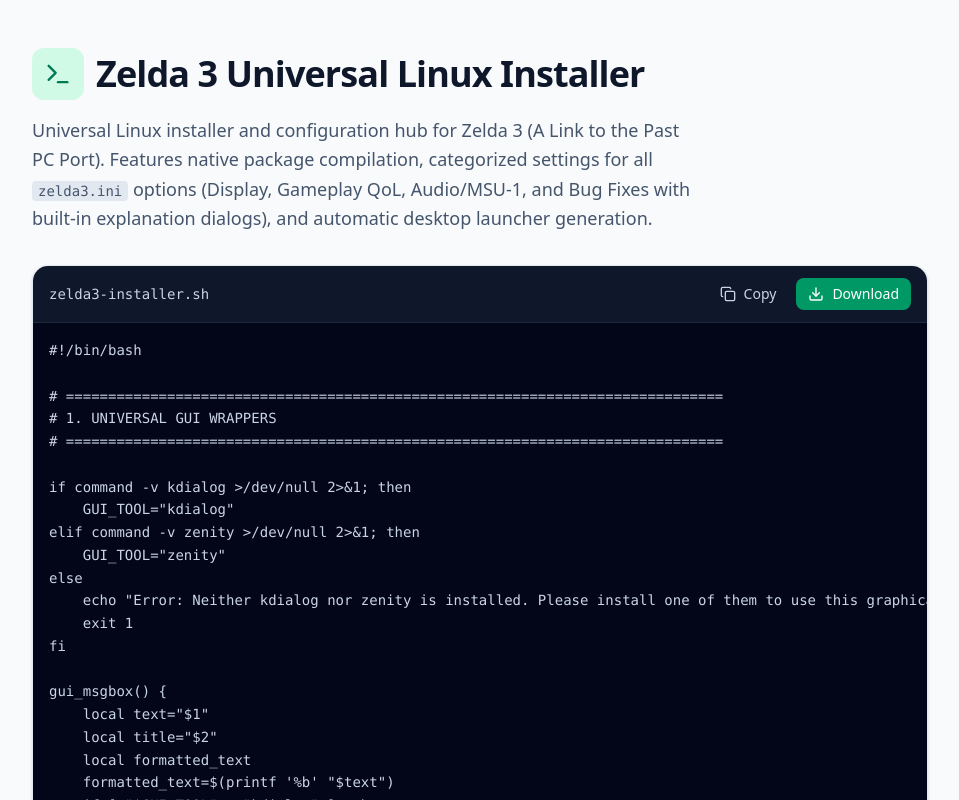
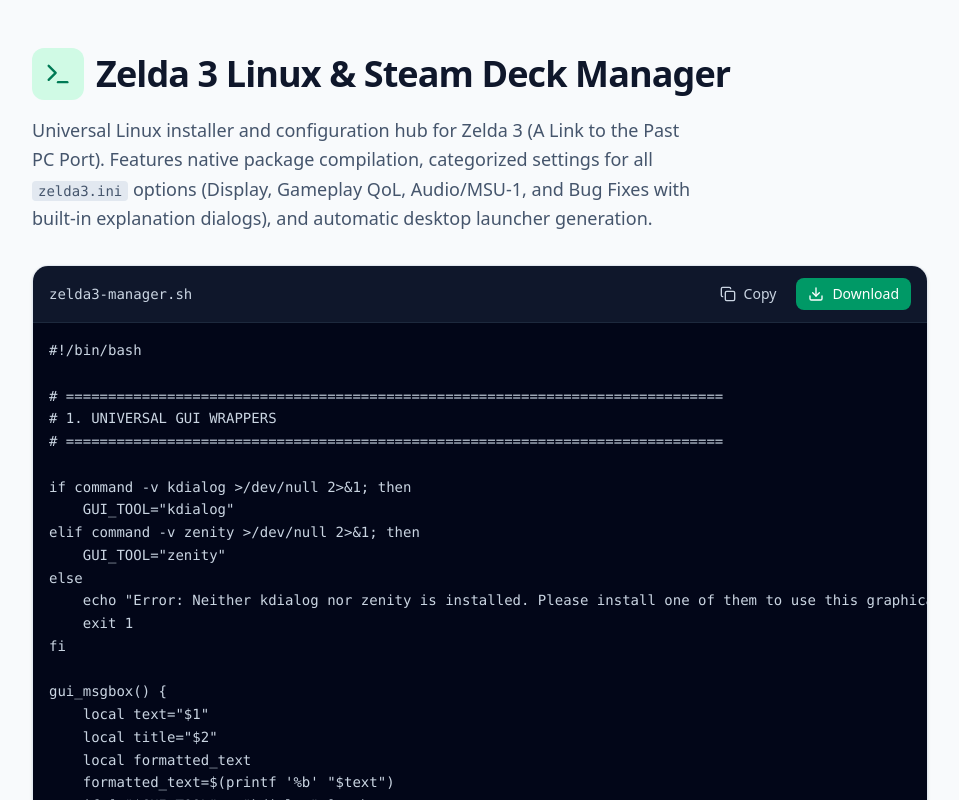
Before and after one commit to phanguy/Zelda-3-Linux-Installer-Manager, a React (Vite) app: page / in a window 1280 px wide. Shown: the top 800 px of the page, without its empty margins (160-1119 px from the left). Built offline with nearby package versions, Linux system fonts and the light colour scheme.

Commit message:
docs: update branding and installation instructions
Rename project to "Zelda 3 Linux & Steam Deck Manager", standardize script naming to `zelda3-manager.sh`, and add AI-generated disclaimer and developer context to README.

```diff
--- a/src/App.tsx
+++ b/src/App.tsx
@@ -25,7 +25,7 @@
     const url = URL.createObjectURL(blob);
     const a = document.createElement("a");
     a.href = url;
-    a.download = "zelda3-installer.sh";
+    a.download = "zelda3-manager.sh";
     document.body.appendChild(a);
     a.click();
     document.body.removeChild(a);
@@ -41,7 +41,7 @@
               <Terminal size={28} />
             </div>
             <h1 className="text-3xl md:text-4xl font-bold tracking-tight text-slate-900">
-              Zelda 3 Universal Linux Installer
+              Zelda 3 Linux & Steam Deck Manager
             </h1>
           </div>
           <p className="text-lg text-slate-600 leading-relaxed max-w-2xl">
@@ -51,7 +51,7 @@
 
         <section className="bg-white rounded-2xl shadow-sm border border-slate-200 overflow-hidden">
           <div className="flex items-center justify-between px-4 py-3 bg-slate-900 text-slate-300 border-b border-slate-800">
-            <span className="font-mono text-sm">zelda3-installer.sh</span>
+            <span className="font-mono text-sm">zelda3-manager.sh</span>
             <div className="flex items-center gap-2">
               <button
                 onClick={handleCopy}
```
Also changed, not shown: 1 other file (tests, documents, lock files or other folders).
